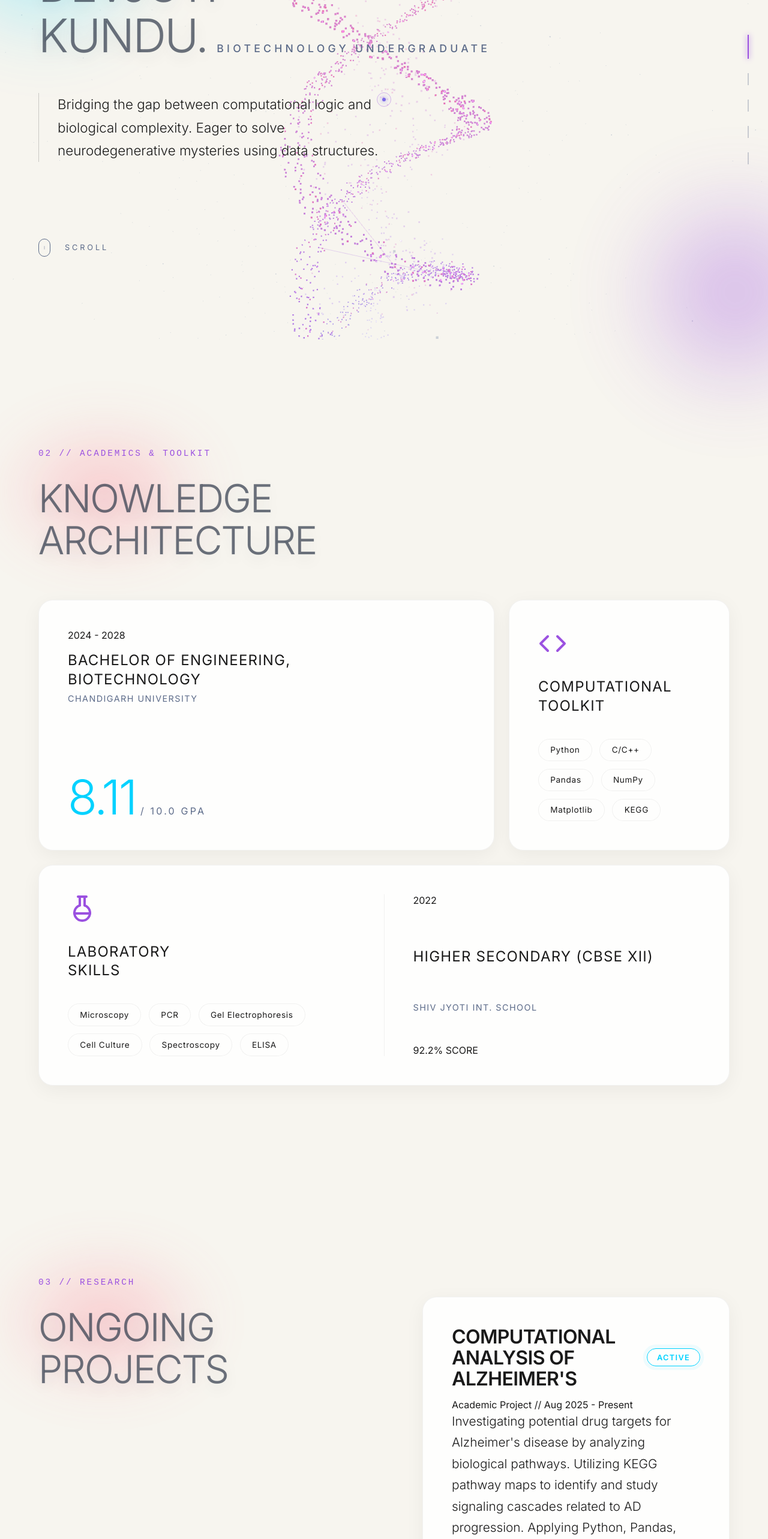
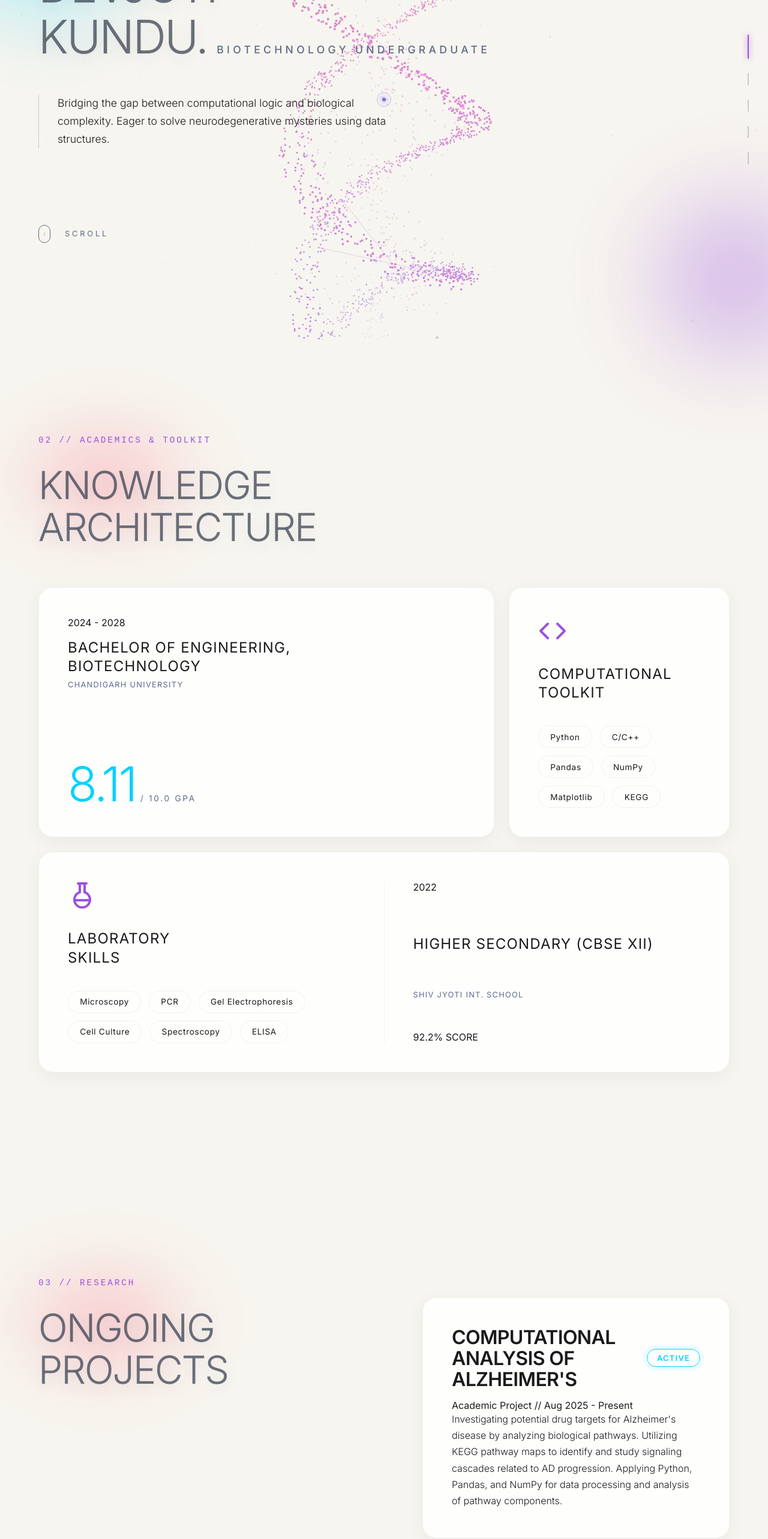
Before and after one commit to devjoti2003/Portfolio, a Next.js app: page / in a window 1280 px wide. Shown: the part 234-2800 px from the top of the page at 60% size. Built offline with nearby package versions, Linux system fonts and the light colour scheme.

Commit message:
Decrease content font sizes globally while preserving headings

```diff
--- a/src/app/globals.css
+++ b/src/app/globals.css
@@ -291,7 +291,7 @@ body.dark-mode .glow-heading {
 
 .section-header, .posh-left, .hero-wrapper { position: relative; z-index: 2; }
 .hero-desc-wrapper { position: relative; padding-left: 2rem; max-width: 600px; }
-.editorial-desc { font-size: 1.4rem; line-height: 1.7; color: var(--color-text-primary); font-weight: 300; transition: color 0.5s ease; }
+.editorial-desc { font-size: 1.1rem; line-height: 1.7; color: var(--color-text-primary); font-weight: 300; transition: color 0.5s ease; }
 
 .massive-heading {
   font-family: var(--font-sans); font-size: clamp(3rem, 5vw, 4rem); font-weight: 300; line-height: 1.1; letter-spacing: -0.03em; text-transform: uppercase;
@@ -350,11 +350,11 @@ body.dark-mode .glow-heading {
 
 /* Bento Typography */
 .bento-card h3 { font-family: var(--font-sans); font-size: 1.5rem; font-weight: 400; letter-spacing: 0.05em; margin: 1rem 0 0.5rem 0; line-height: 1.3; color: var(--color-text-primary); }
-.bento-meta { font-size: 0.9rem; color: var(--color-text-secondary); letter-spacing: 0.1em; text-transform: uppercase; }
+.bento-meta { font-size: 0.8rem; color: var(--color-text-secondary); letter-spacing: 0.1em; text-transform: uppercase; }
 .bento-icon { width: 48px; height: 48px; color: var(--pastel-purple); margin-bottom: 1rem; }
 .bento-gpa { margin-top: auto; padding-top: 2rem; display: flex; align-items: baseline; gap: 0.5rem; }
 .gpa-number { font-size: 5rem; font-weight: 300; line-height: 1; color: var(--pastel-cyan); letter-spacing: -0.04em; }
-.gpa-text { font-size: 1rem; color: var(--color-text-secondary); letter-spacing: 0.2em; text-transform: uppercase; }
+.gpa-text { font-size: 0.85rem; color: var(--color-text-secondary); letter-spacing: 0.2em; text-transform: uppercase; }
 
 /* Skill Tags */
 .skill-tags { display: flex; flex-wrap: wrap; gap: 0.8rem; margin-top: auto; padding-top: 2rem; }
@@ -390,7 +390,7 @@ body.dark-mode .project-card {
 .project-header { display: flex; justify-content: space-between; align-items: center; margin-bottom: 1rem; }
 .project-header h4 { font-size: 2rem; font-weight: 600; line-height: 1.1; letter-spacing: -0.02em; max-width: 80%;}
 .status-pill { border: 1px solid var(--pastel-cyan); color: var(--pastel-cyan); padding: 0.4rem 1rem; border-radius: 50px; font-size: 0.8rem; font-weight: 600; letter-spacing: 0.1em; }
-.project-desc { font-size: 1.3rem; line-height: 1.7; color: var(--color-text-primary); font-weight: 300; }
+.project-desc { font-size: 1.0rem; line-height: 1.7; color: var(--color-text-primary); font-weight: 300; }
 
 /* Blog */
 .blog-link { text-decoration: none; color: inherit; display: block;}
@@ -432,7 +432,7 @@ body.dark-mode .project-card {
 .blog-content { position: relative; z-index: 2; height: 100%; display: flex; flex-direction: column; }
 .blog-date { font-family: monospace; font-size: 0.85rem; color: var(--pastel-cyan); letter-spacing: 0.1em; margin-bottom: 1rem; }
 .blog-tile h3 { font-family: var(--font-sans); font-size: 1.4rem; font-weight: 500; line-height: 1.3; color: var(--color-text-primary); margin-bottom: 1rem; transition: color 0.3s ease; }
-.blog-excerpt { font-size: 1rem; color: var(--color-text-secondary); line-height: 1.6; margin-bottom: 2rem; flex-grow: 1; }
+.blog-excerpt { font-size: 0.9rem; color: var(--color-text-secondary); line-height: 1.6; margin-bottom: 2rem; flex-grow: 1; }
 .blog-footer { margin-top: auto; border-top: 1px solid var(--nav-border); padding-top: 1.5rem; transition: border-color 0.3s ease; }
 .read-more { display: flex; align-items: center; gap: 0.5rem; font-family: monospace; font-size: 0.9rem; color: var(--color-text-primary); text-transform: uppercase; letter-spacing: 0.1em; transition: color 0.3s ease; }
 .read-more svg { width: 16px; height: 16px; transition: transform 0.3s cubic-bezier(0.16, 1, 0.3, 1); }
@@ -735,7 +735,7 @@ body.dark-mode .reading-canvas {
 }
 
 .article-body {
-  font-family: 'Lora', serif; font-size: 1.25rem; line-height: 1.8; color: var(--color-text-primary);
+  font-family: 'Lora', serif; font-size: 1.1rem; line-height: 1.8; color: var(--color-text-primary);
 }
 
 .article-body p { margin-bottom: 1.5rem; }
@@ -751,7 +751,7 @@ body.dark-mode .reading-canvas {
 }
 body.dark-mode .article-body pre { background: rgba(255,255,255,0.05); }
 
-.lead-paragraph { font-size: 1.5rem; color: var(--color-text-secondary); line-height: 1.6; margin-bottom: 3rem !important; }
+.lead-paragraph { font-size: 1.2rem; color: var(--color-text-secondary); line-height: 1.6; margin-bottom: 3rem !important; }
 
 .share-section { text-align: center; margin-top: 4rem; }
 .share-links { display: flex; justify-content: center; gap: 2rem; margin-top: 1rem; }
```
